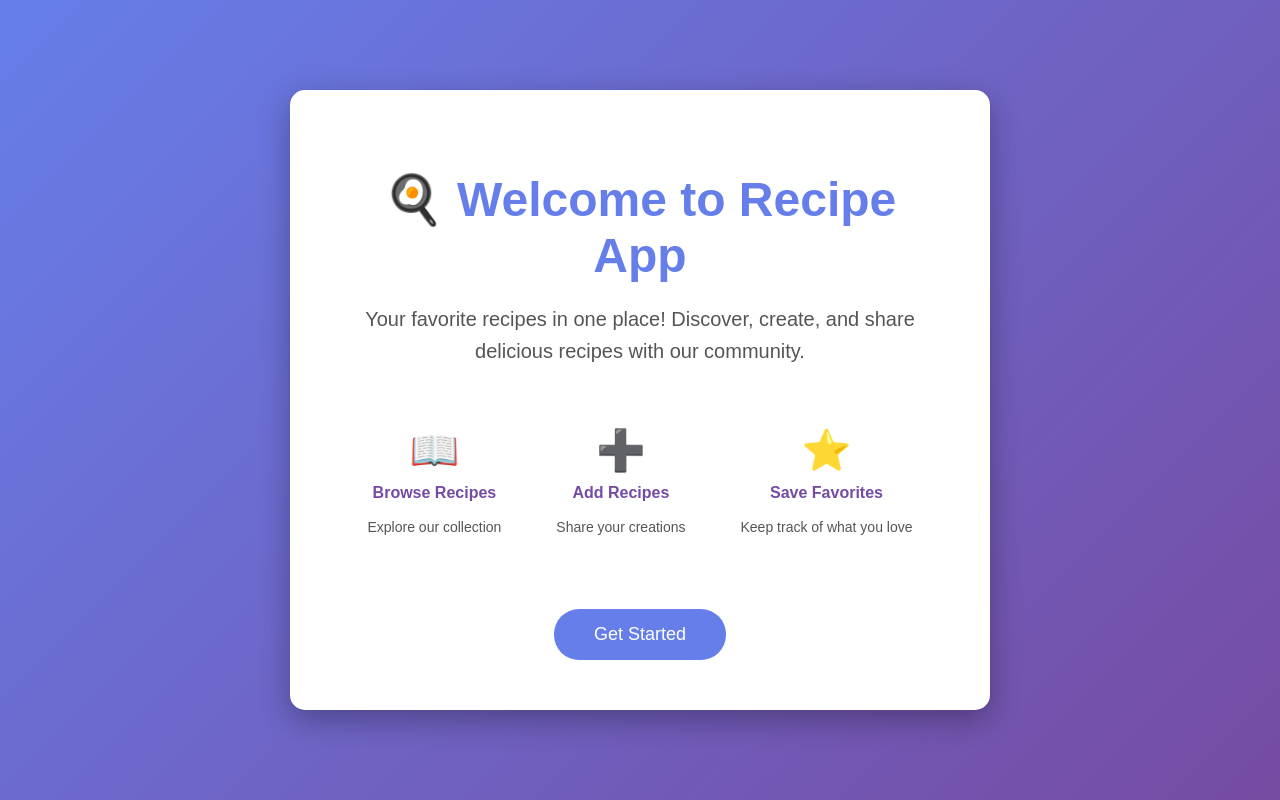
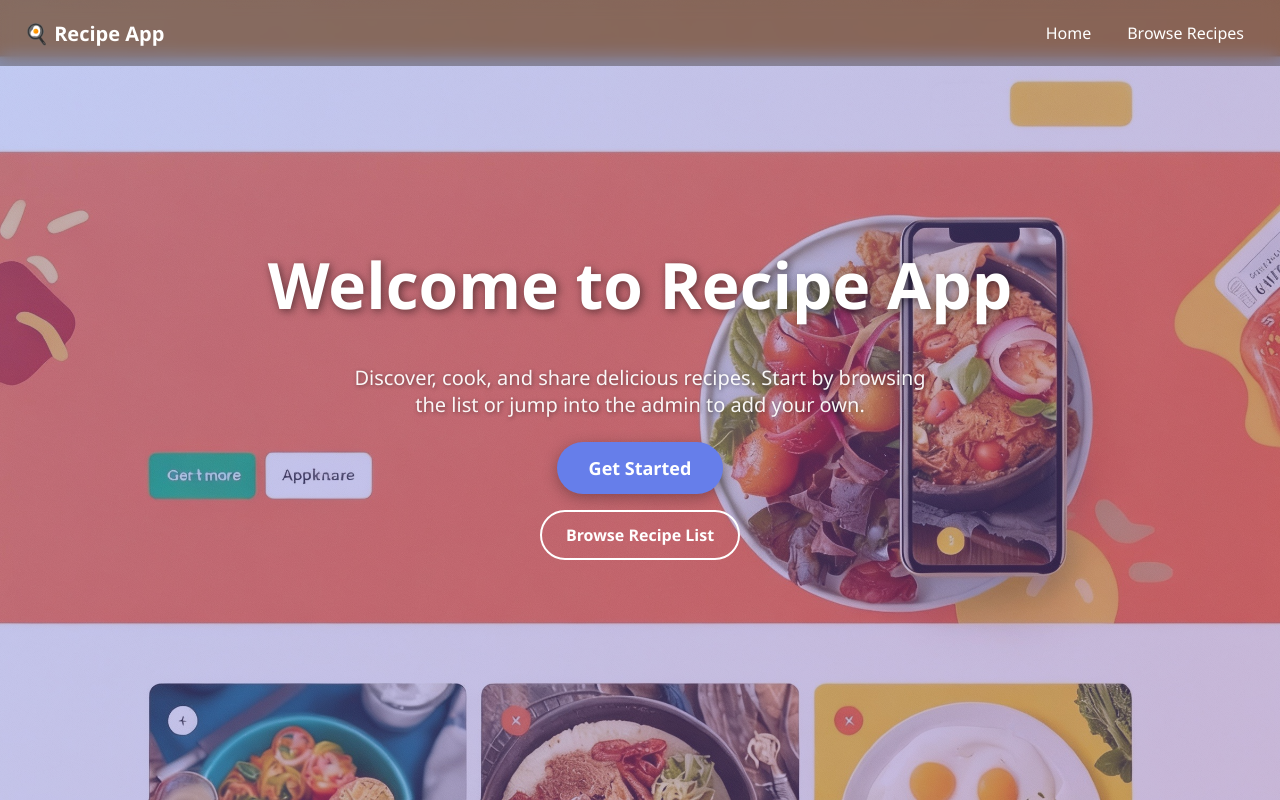
Before and after one commit to souravdas090300/recipe-app, a Django app: page / in a window 1280 px wide. Run offline with Django 5.2, Linux system fonts and the light colour scheme.

Commit message:
Add recipe list and detail views with images
Implemented RecipeListView and RecipeDetailView, added corresponding templates for listing and viewing recipe details with images. Updated Recipe model to include category field and get_absolute_url method. Improved home page design and static image handling. Added tests for list and detail views. Updated URLs and settings for static/media files.

```diff
--- a/recipe_project/recipe/templates/recipe/recipes_home.html
+++ b/recipe_project/recipe/templates/recipe/recipes_home.html
@@ -1,3 +1,4 @@
+{% load static %}
 <!DOCTYPE html>
 <html lang="en">
 <head>
@@ -5,97 +6,126 @@
     <meta name="viewport" content="width=device-width, initial-scale=1.0">
     <title>Recipe App - Home</title>
     <style>
-        body {
-            font-family: Arial, sans-serif;
-            margin: 0;
-            padding: 0;
-            background: linear-gradient(135deg, #667eea 0%, #764ba2 100%);
-            min-height: 100vh;
+        :root { --brand:#667eea; --text:#1f2937; }
+        * { box-sizing: border-box; }
+        body { margin:0; font-family: 'Segoe UI', Arial, sans-serif; color: white; height: 100vh; overflow-x: hidden; }
+        header {
+            position: absolute; top:0; left:0; right:0; z-index:10;
+            display:flex; align-items:center; justify-content:space-between;
+            padding:14px 24px; background: rgba(0,0,0,0.3); backdrop-filter: blur(8px);
+        }
+        .brand { font-weight:700; color: white; font-size: 20px; }
+        .nav { display:flex; gap:12px; }
+        .nav a { text-decoration:none; color:white; padding:8px 12px; border-radius:8px; transition: background 0.2s; }
+        .nav a:hover { background:rgba(255,255,255,0.2); }
+
+        .hero-container {
+            position: relative;
+            width: 100%;
+            height: 100vh;
+            overflow: hidden;
+        }
+        .hero-bg {
+            position: absolute;
+            top: 0; left: 0;
+            width: 100%;
+            height: 100%;
+            object-fit: cover;
+            z-index: 1;
+        }
+        .hero-overlay {
+            position: absolute;
+            top: 0; left: 0;
+            width: 100%;
+            height: 100%;
+            background: linear-gradient(135deg, rgba(102,126,234,0.4), rgba(118,75,162,0.4));
+            z-index: 2;
+        }
+        .hero-content {
+            position: relative;
+            z-index: 3;
+            height: 100vh;
             display: flex;
+            flex-direction: column;
+            align-items: center;
             justify-content: center;
-            align-items: center;
-        }
-        .container {
-            background: white;
-            padding: 50px;
-            border-radius: 15px;
-            box-shadow: 0 10px 30px rgba(0, 0, 0, 0.3);
             text-align: center;
-            max-width: 600px;
+            padding: 0 20px;
         }
         h1 {
-            color: #667eea;
-            font-size: 48px;
-            margin-bottom: 20px;
+            font-size: clamp(36px, 6vw, 64px);
+            margin: 0 0 16px;
+            color: white;
+            text-shadow: 2px 2px 8px rgba(0,0,0,0.5);
         }
-        p {
-            color: #555;
-            font-size: 20px;
-            line-height: 1.6;
-            margin-bottom: 30px;
+        .sub {
+            color: rgba(255,255,255,0.95);
+            margin-bottom: 24px;
+            font-size: clamp(16px, 2.5vw, 20px);
+            max-width: 600px;
+            text-shadow: 1px 1px 4px rgba(0,0,0,0.4);
         }
-        .features {
-            display: flex;
-            justify-content: space-around;
-            margin-top: 40px;
-        }
-        .feature {
-            text-align: center;
-            padding: 20px;
-        }
-        .feature-icon {
-            font-size: 40px;
-            margin-bottom: 10px;
-        }
-        .feature-title {
-            font-weight: bold;
-            color: #764ba2;
-            margin-bottom: 10px;
-        }
-        .cta-button {
-            background: #667eea;
+        .btn-primary {
+            background: var(--brand);
             color: white;
-            border: none;
-            padding: 15px 40px;
+            padding: 14px 32px;
+            border-radius: 50px;
+            text-decoration: none;
+            display: inline-block;
+            font-weight: 600;
             font-size: 18px;
-            border-radius: 25px;
-            cursor: pointer;
-            margin-top: 20px;
+            box-shadow: 0 4px 15px rgba(0,0,0,0.3);
             transition: all 0.3s ease;
         }
-        .cta-button:hover {
-            background: #764ba2;
+        .btn-primary:hover {
             transform: translateY(-2px);
-            box-shadow: 0 5px 15px rgba(0, 0, 0, 0.2);
+            box-shadow: 0 6px 20px rgba(0,0,0,0.4);
+        }
+        .cta-row {
+            display:flex;
+            gap:14px;
+            margin-top:16px;
+            flex-wrap: wrap;
+            justify-content: center;
+        }
+        .btn {
+            display:inline-block;
+            padding:12px 24px;
+            border-radius:50px;
+            border:2px solid white;
+            color:white;
+            text-decoration:none;
+            font-weight: 600;
+            transition: all 0.3s ease;
+        }
+        .btn:hover {
+            background:white;
+            color: var(--brand);
         }
     </style>
 </head>
 <body>
-    <div class="container">
-        <h1>🍳 Welcome to Recipe App</h1>
-        <p>Your favorite recipes in one place! Discover, create, and share delicious recipes with our community.</p>
+    <header>
+        <div class="brand">🍳 Recipe App</div>
+        <nav class="nav">
+            <a href="/">Home</a>
+            <a href="{% url 'recipe:recipes-list' %}">Browse Recipes</a>
+        </nav>
+    </header>
 
-        <div class="features">
-            <div class="feature">
-                <div class="feature-icon">📖</div>
-                <div class="feature-title">Browse Recipes</div>
-                <p style="font-size: 14px;">Explore our collection</p>
-            </div>
-            <div class="feature">
-                <div class="feature-icon">➕</div>
-                <div class="feature-title">Add Recipes</div>
-                <p style="font-size: 14px;">Share your creations</p>
-            </div>
-            <div class="feature">
-                <div class="feature-icon">⭐</div>
-                <div class="feature-title">Save Favorites</div>
-                <p style="font-size: 14px;">Keep track of what you love</p>
+    <div class="hero-container">
+        <img class="hero-bg" src="{% static 'recipe/images/Welcome page.jpeg' %}" alt="Home hero image" />
+        <div class="hero-overlay"></div>
+        <div class="hero-content">
+            <h1>Welcome to Recipe App</h1>
+            <p class="sub">Discover, cook, and share delicious recipes. Start by browsing the list or jump into the admin to add your own.</p>
+
+            <a class="btn-primary" href="/admin/">Get Started</a>
+
+            <div class="cta-row">
+                <a class="btn" href="{% url 'recipe:recipes-list' %}">Browse Recipe List</a>
             </div>
         </div>
-
-        <a href="/admin/" style="text-decoration: none;">
-            <button class="cta-button">Get Started</button>
-        </a>
     </div>
 </body>
 </html>
--- a/recipe_project/recipe/urls.py
+++ b/recipe_project/recipe/urls.py
@@ -5,4 +5,6 @@ app_name = 'recipe'
 
 urlpatterns = [
     path('', views.home, name='home'),
+    path('recipes/', views.RecipeListView.as_view(), name='recipes-list'),
+    path('recipes/<pk>/', views.RecipeDetailView.as_view(), name='recipe-detail'),
 ]
--- a/recipe_project/recipe/views.py
+++ b/recipe_project/recipe/views.py
@@ -1,7 +1,21 @@
 from django.shortcuts import render
+from django.views.generic import ListView, DetailView
+from .models import Recipe
 
 # Create your views here.
 
 def home(request):
     """Home view for the recipe app."""
     return render(request, 'recipe/recipes_home.html')
+
+
+class RecipeListView(ListView):
+    """List view showing all recipes with their images."""
+    model = Recipe
+    template_name = 'recipe/recipes_list.html'
+
+
+class RecipeDetailView(DetailView):
+    """Detail view for a single recipe, including computed difficulty."""
+    model = Recipe
+    template_name = 'recipe/recipe_detail.html'
--- a/recipe_project/recipe_project/settings_local.py
+++ b/recipe_project/recipe_project/settings_local.py
@@ -115,6 +115,9 @@ USE_TZ = True
 # https://docs.djangoproject.com/en/5.2/howto/static-files/
 
 STATIC_URL = 'static/'
+STATICFILES_DIRS = [
+    BASE_DIR / 'static',
+]
 
 MEDIA_URL = '/media/'
 MEDIA_ROOT = BASE_DIR / 'media'
```
Also changed, not shown: recipe_project/recipe/models.py (+15 -0 lines), recipe_project/recipe/templates/recipe/recipe_detail.html (added, +42 -0 lines), recipe_project/recipe/templates/recipe/recipes_list.html (added, +46 -0 lines), recipe_project/recipe/tests/test_list_detail_views.py (added, +56 -0 lines), recipe_project/recipe/tests/test_recipe_list_detail.py (added, +45 -0 lines), recipe_project/recipe/tests/test_recipes_views.py (added, +46 -0 lines), recipe_project/media/recipes/Coffee.jpg (added), recipe_project/media/recipes/Green_salad.jpg (added), recipe_project/media/recipes/Omlete.jpg (added), recipe_project/media/recipes/Pasta.jpg (added), recipe_project/recipe/migrations/0003_alter_recipe_pic.py (added), recipe_project/recipe/migrations/0004_alter_recipe_pic.py (added), recipe_project/recipe/migrations/0005_recipe_category.py (added), recipe_project/static/recipe/images/Welcome page.jpeg (added), 2 other files.
